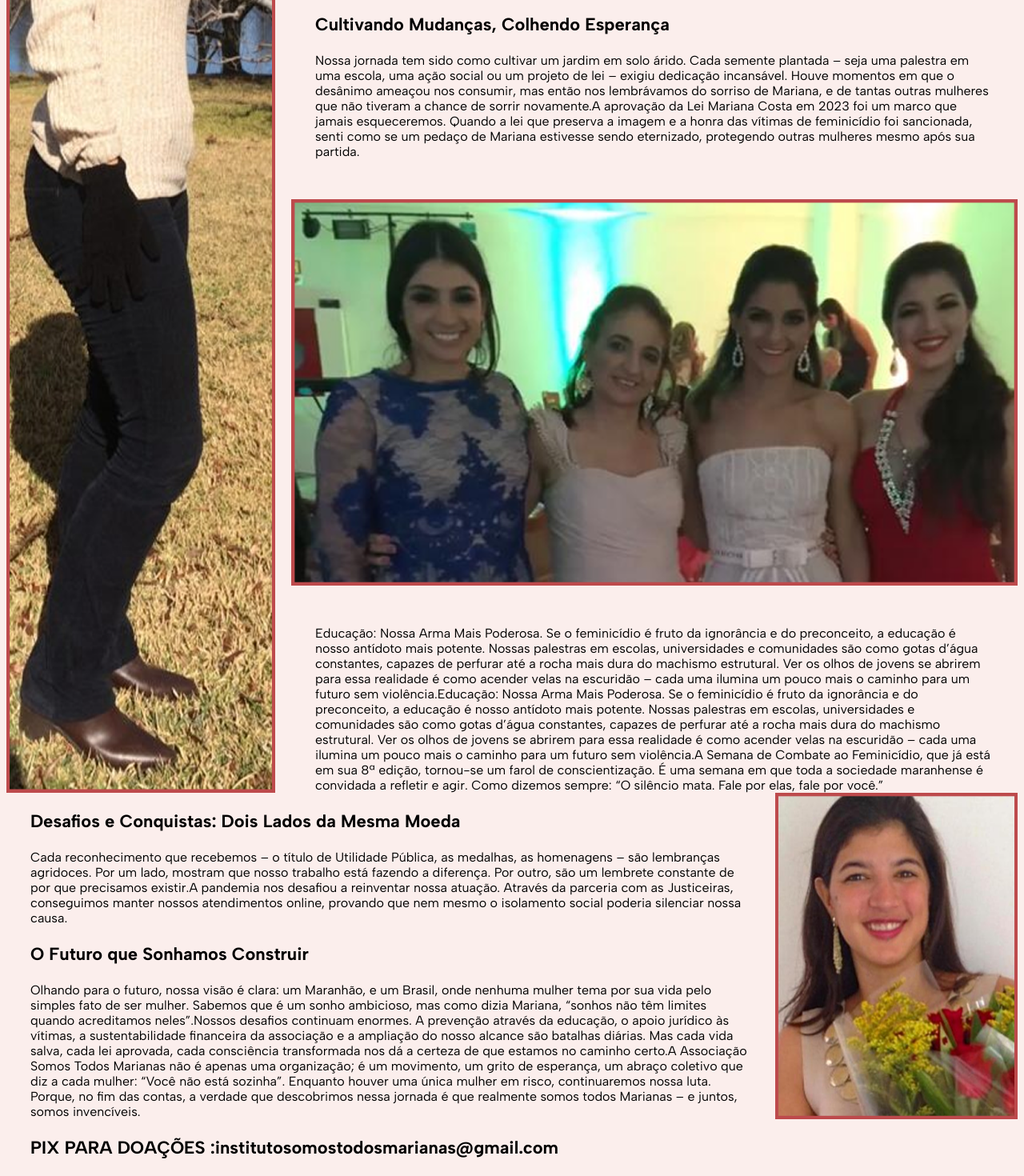
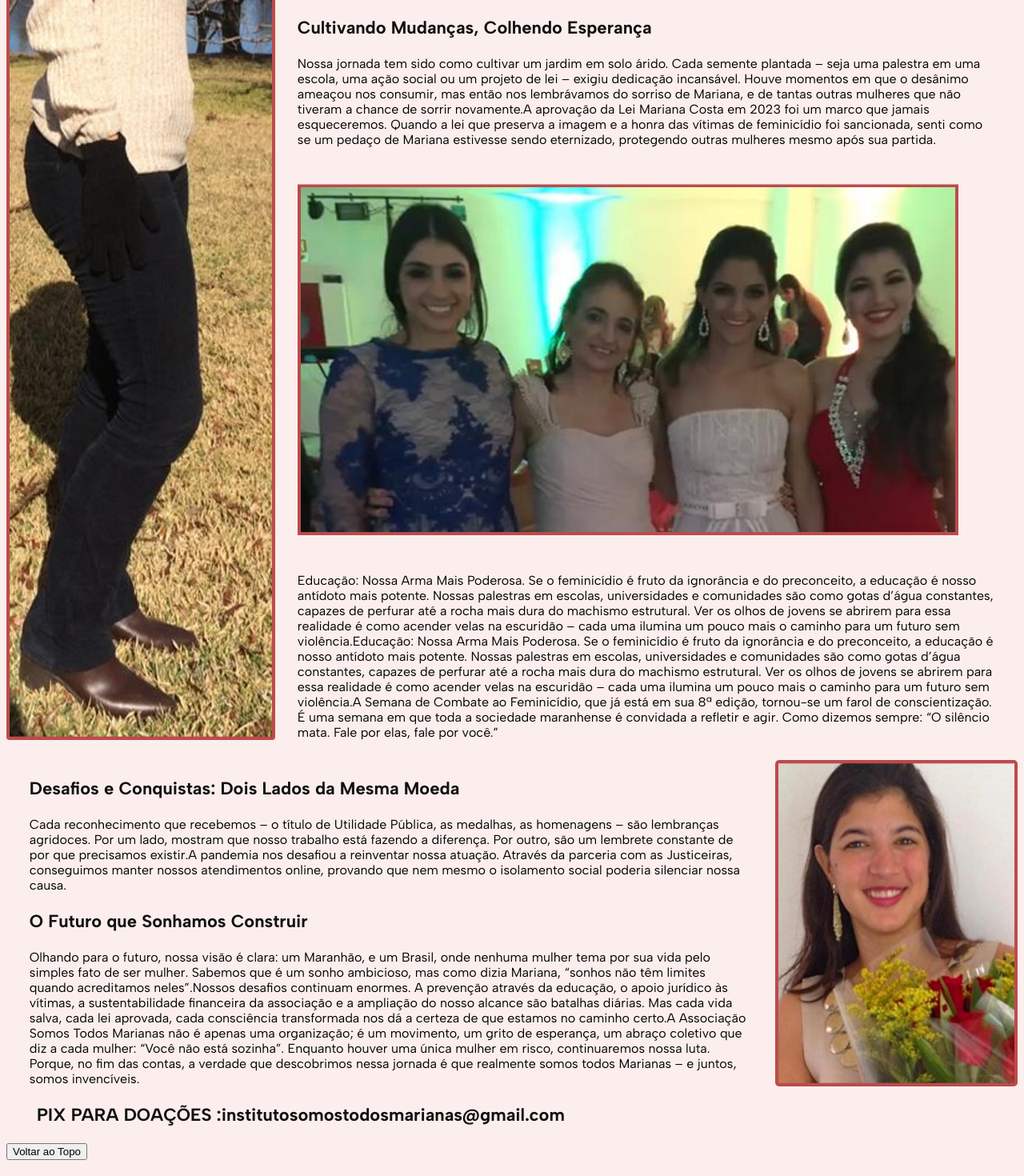
Before and after one commit to luccazs77/Somos-Todos-Marianas, a React (Vite) app: page / in a window 1280 px wide. Shown: the part 487-1957 px from the top of the page at 80% size. Built offline with nearby package versions, Linux system fonts and the light colour scheme.

Commit message:
finalizando tela 1

```diff
--- /dev/null
+++ b/src/components/buttonTopo.tsx
@@ -0,0 +1,5 @@
+export function ButaoTopo() {
+    return(
+        <button onClick={ ()=>window.scrollTo({ top: 0, behavior: "smooth" })}>Voltar ao Topo</button>
+    )
+}
--- a/src/pages/saiba_mais/saiba_mais_quem_somos.tsx
+++ b/src/pages/saiba_mais/saiba_mais_quem_somos.tsx
@@ -1,3 +1,4 @@
+import { ButaoTopo } from "../../components/buttonTopo";
 import Img16 from "../saiba_mais/imagens/image 16.png";
 import FestaMariana from "../saiba_mais/imagens/Sem título 5.png"
 import Img8 from "../saiba_mais/imagens/Sem título 8.png"
@@ -41,6 +42,7 @@ export function SaibaMaisQuemSomos() {
             <S.Img8 src={Img8} alt="Mariana com buque"/>
         </S.ContainerFinal>
             <S.Titulo> PIX PARA DOAÇÕES :institutosomostodosmarianas@gmail.com</S.Titulo>
+            <ButaoTopo/>
     </S.AllContainer>
 </>
     )
--- /dev/null
+++ b/src/pages/saiba_mais_educacao.ts
@@ -0,0 +1 @@
+import styled from "styled-components";
--- a/src/pages/saiba_mais_quem_somos_styled.ts
+++ b/src/pages/saiba_mais_quem_somos_styled.ts
@@ -1,66 +1,210 @@
 import styled from "styled-components";
-
 
 export const Img16 = styled.img`
   display: flex;
   justify-content: flex-start;
-`
+  border-radius: 4px;
+  box-sizing: border-box;
+
+  @media (min-width: 1440px) {
+    width: 30%;
+    height: 50%;
+  }
+
+  @media (max-width: 1024px) {
+    width: 50%;
+
+  }
+
+  @media (max-width: 768px) {
+    width: 70%;
+    justify-content: center;
+    margin: 0 auto;
+  }
+
+  @media (max-width: 400px) {
+    width: 85%;
+  }
+`;
 
 export const Img8 = styled.img`
   display: flex;
   justify-content: flex-end;
-`
+  border-radius: 5px;
+  box-sizing: border-box;
+
+  @media (min-width: 1440px) {
+    width: 40%;
+  }
+
+  @media (max-width: 1024px) {
+    width: 60%;
+  }
+
+  @media (max-width: 768px) {
+    width: 80%;
+    justify-content: center;
+    margin: 0 auto;
+  }
+
+  @media (max-width: 400px) {
+    width: 95%;
+  }
+`;
 
 export const ImgFesta = styled.img`
-padding: 50px 0px;
-`
+  padding: 5% 3%;
+  width: 95%;
+  border-radius: 7px;
+  box-sizing: border-box;
+
+  @media (max-width: 1024px) {
+    width: 90%;
+  }
+
+  @media (max-width: 768px) {
+    width: 85%;
+  }
+
+  @media (max-width: 400px) {
+    width: 95%;
+  }
+`;
 
 export const AllContainer = styled.body`
-background-color: #FBEEEC;
-`
+  background-color: #fbeeeC;
+  box-sizing: border-box;
+`;
 
 export const TextosSobreNosInicio = styled.div`
   display: flex;
   flex-direction: column;
-`
+  font-family: Albert Sans;
+  box-sizing: border-box;
 
-export const SobreNos= styled.h1`
-color:#010101;
-padding: 15px 0px 30px 0px;
+  @media (max-width: 768px) {
+    align-items: center;
+  }
+
+  @media (max-width: 400px) {
+    text-align: center;
+  }
+`;
+
+export const SobreNos = styled.h1`
+  color: #010101;
+  padding: 3% 0% 4% 0%;
   text-align: justify;
-max-width: 650px;
+  max-width: 70%;
   margin: 0 auto;
-`
+  box-sizing: border-box;
+
+  @media (max-width: 1024px) {
+    max-width: 80%;
+  }
+
+  @media (max-width: 768px) {
+    text-align: center;
+    max-width: 90%;
+  }
+
+  @media (max-width: 400px) {
+    font-size: 20px;
+    padding: 6% 0;
+  }
+`;
 
 export const Texto = styled.article`
-color: rgb 010101;
+  color: #010101;
   font-size: 16px;
   align-self: flex-start;
-padding: 0px 30px;
+  padding: 0% 3%;
   text-align: left;
   font-family: 'Albert Sans', sans-serif;
-`
+  box-sizing: border-box;
+
+  @media (max-width: 1024px) {
+    font-size: 15px;
+  }
+
+  @media (max-width: 768px) {
+    font-size: 14px;
+    padding: 0 5%;
+    text-align: justify;
+  }
+
+  @media (max-width: 400px) {
+    font-size: 13px;
+    line-height: 1.4;
+    padding: 0 8%;
+  }
+`;
 
 export const Titulo = styled.h3`
-color:rgb 111;
+  color: #111;
   font-size: 22px;
   align-self: flex-start;
-padding: 0px 0px 0px 30px;
+  padding: 0% 0% 0% 3%;
   text-align: left;
   font-family: 'Albert Sans', sans-serif;
-`
+  box-sizing: border-box;
+
+  @media (max-width: 1024px) {
+    font-size: 20px;
+  }
+
+  @media (max-width: 768px) {
+    font-size: 18px;
+    padding-left: 5%;
+  }
+
+  @media (max-width: 400px) {
+    font-size: 16px;
+    text-align: center;
+  }
+`;
 
 export const ContainerInicial = styled.div`
-display:flex;
-flex-direction:row;
-gap: 20px;
-`
+  display: flex;
+  flex-direction: row;
+  padding: 0% 0% 2% 0%;
+  box-sizing: border-box;
+
+  @media (max-width: 1024px) {
+    flex-direction: column;
+    align-items: center;
+    gap: 2rem;
+  }
+
+  @media (max-width: 768px) {
+    gap: 1.5rem;
+  }
+
+  @media (max-width: 400px) {
+    gap: 1rem;
+  }
+`;
 
 export const ContainerFinal = styled.div`
   display: flex;
-`
+  box-sizing: border-box;
+
+  @media (max-width: 1024px) {
+    flex-direction: column;
+    align-items: center;
+  }
+`;
 
 export const TextosSobreNosFinal = styled.div`
   display: flex;
   flex-direction: column;
-`
+  box-sizing: border-box;
+
+  @media (max-width: 768px) {
+    align-items: center;
+  }
+
+  @media (max-width: 400px) {
+    text-align: center;
+  }
+`;
```
Lines whose indentation alone changed are shown as unchanged.
